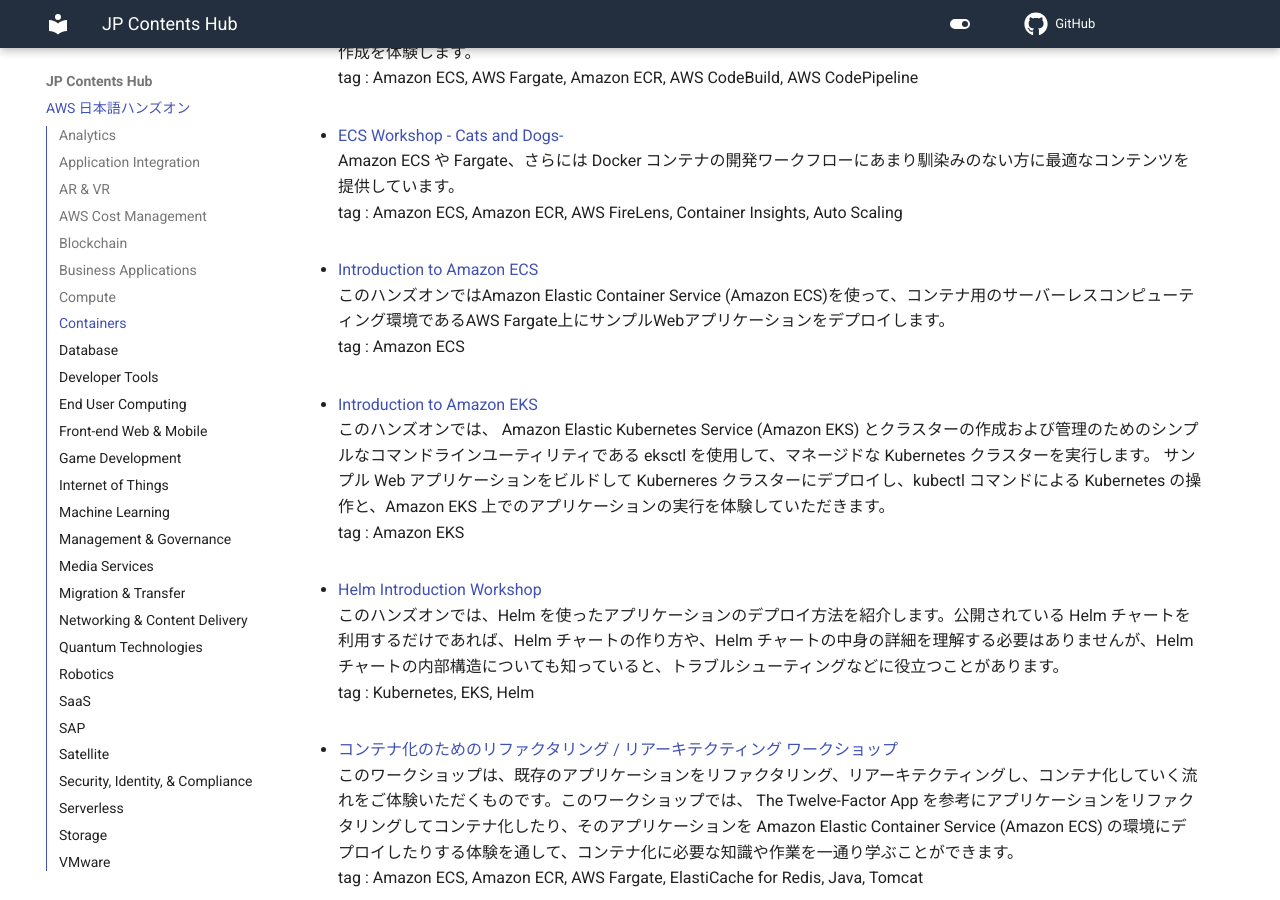
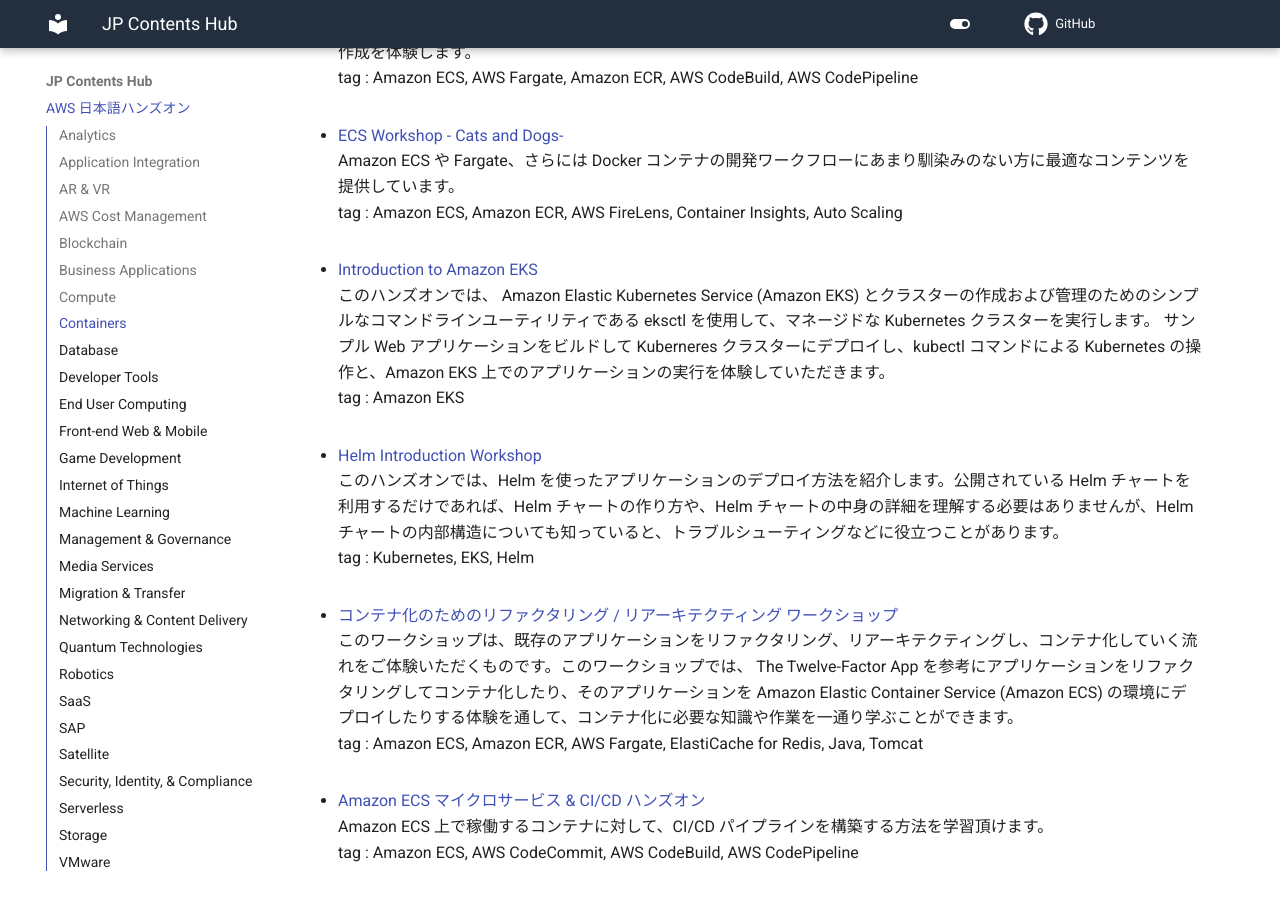
Before and after one commit to aws-samples/jp-contents-hub, an MkDocs documentation site: the page built from content/index.md, in a window 1280 px wide and 900 px high, scrolled down 9228 px. Built offline with MkDocs 1.6.1 and Material for MkDocs 9.7.7, drawn with Linux system fonts in a browser that asks for light colours; comment, search, counter and statistics services are not loaded.

```diff
--- a/content/index.md
+++ b/content/index.md
@@ -244,10 +244,6 @@
 - <a href="https://dcj71ciaiav4i.cloudfront.net/D0B5A980-C9FC-11EB-ABD7-3362918AE194/" target="_blank" onclick="sendClickCount()" onauxclick="sendClickCount()">ECS Workshop - Cats and Dogs-</a>
  Amazon ECS や Fargate、さらには Docker コンテナの開発ワークフローにあまり馴染みのない方に最適なコンテンツを提供しています。
 tag : Amazon ECS, Amazon ECR, AWS FireLens, Container Insights, Auto Scaling
-
-- <a href="https://ecs-for-aws-summit-online.workshop.aws/" target="_blank" onclick="sendClickCount()" onauxclick="sendClickCount()">Introduction to Amazon ECS</a>
-このハンズオンではAmazon Elastic Container Service (Amazon ECS)を使って、コンテナ用のサーバーレスコンピューティング環境であるAWS Fargate上にサンプルWebアプリケーションをデプロイします。
-tag : Amazon ECS
 
 - <a href="https://eks-for-aws-summit-online.workshop.aws/" target="_blank" onclick="sendClickCount()" onauxclick="sendClickCount()">Introduction to Amazon EKS</a>
 このハンズオンでは、 Amazon Elastic Kubernetes Service (Amazon EKS) とクラスターの作成および管理のためのシンプルなコマンドラインユーティリティである eksctl を使用して、マネージドな Kubernetes クラスターを実行します。  サンプル Web アプリケーションをビルドして Kuberneres クラスターにデプロイし、kubectl コマンドによる Kubernetes の操作と、Amazon EKS 上でのアプリケーションの実行を体験していただきます。
```
Also changed, not shown: README.md (+5 -0 lines).
